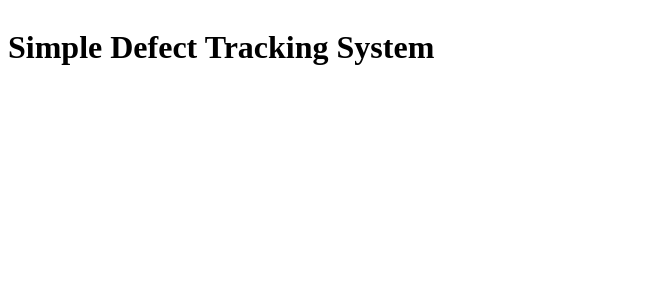
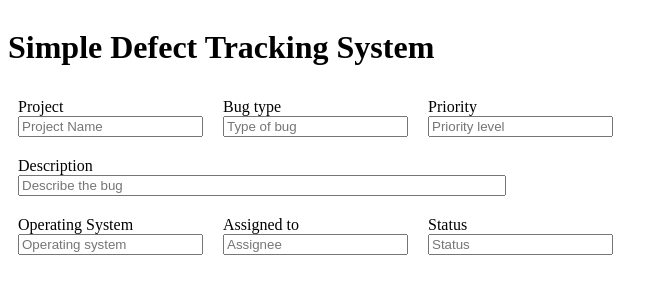
Before and after one commit to willkirt/SimpleDTS, a website: page dts/addBugPage.html in a window 1280 px wide. Shown: the whole page, without its empty margins (0-667 px from the left). Drawn offline with Linux system fonts and the light colour scheme.

Commit message:
styled second page

```diff
--- a/app.js
+++ b/app.js
@@ -26,10 +26,6 @@ app.get('/', function(req, res){
     res.redirect('./index.html');
 });
 
-app.get('/addNewBug', function(req, res){
-    //console.log('Request to add bug.');
-    res.redirect('./addBugPage.html');
-})
 app.listen(port, function(){
     console.log(`Running on port ${port}.`);
 })
--- a/dts/addBugPage.html
+++ b/dts/addBugPage.html
@@ -7,8 +7,61 @@
     <title>Add New Bug</title>
 </head>
 <body>
+    <script>
+        function checkForm()
+        {
+            if(document.getElementById('Project').value == ""){
+                event.preventDefault();
+                document.getElementById('Project').placeholder = "MISSING"
+            }
+        }
+
+    </script>
     <div id="title" style="display:flex">
         <h1>Simple Defect Tracking System</h1>
     </div>
+    <div id="newBugForm">
+        <form action="/addBug" method="post" onsubmit="return checkForm()">
+            <div style="display:flex">
+                <div id="ProjectBlock" style="margin: 10px;">
+                    <label for="Project">Project</label>
+                    <br>
+                    <input type="text" id="Project" placeholder="Project Name">
+                </div>
+                <div id="BugtypeBlock" style="margin: 10px;">
+                    <label for="Bugtype">Bug type</label>
+                    <br>
+                    <input type="text" id="Bugtype" placeholder="Type of bug">
+                </div>
+                <div id="PriorityBlock" style="margin: 10px;">
+                    <label for="Priority">Priority</label>
+                    <br>
+                    <input type="text" id="Priority" placeholder="Priority level">
+                </div>
+            </div>
+            <div id="DescriptionBlock" style="margin: 10px;">
+                <label for="Description">Description</label>
+                <br>
+                <input type="text" id="Description" placeholder="Describe the bug" style="width:480px;">
+            </div>
+            <div style="display:flex">
+                <div id="OperatingSysBlock" style="margin: 10px;">
+                    <label for="OperatingSys">Operating System</label>
+                    <br>
+                    <input type="text" id="OperatingSys" placeholder="Operating system">
+                </div>
+                <div id="AssigneeBlock" style="margin: 10px;">
+                    <label for="Assignee">Assigned to</label>
+                    <br>
+                    <input type="text" id="Assignee" placeholder="Assignee">
+                </div>
+                <div id="StatusBlock" style="margin: 10px;">
+                    <label for="Status">Status</label>
+                    <br>
+                    <input type="text" id="Status" placeholder="Status">
+                </div>
+            </div>
+        </form>
+    </div>
 </body>
 </html>
```
Also changed, not shown: dts/index.html (+3 -3 lines).
